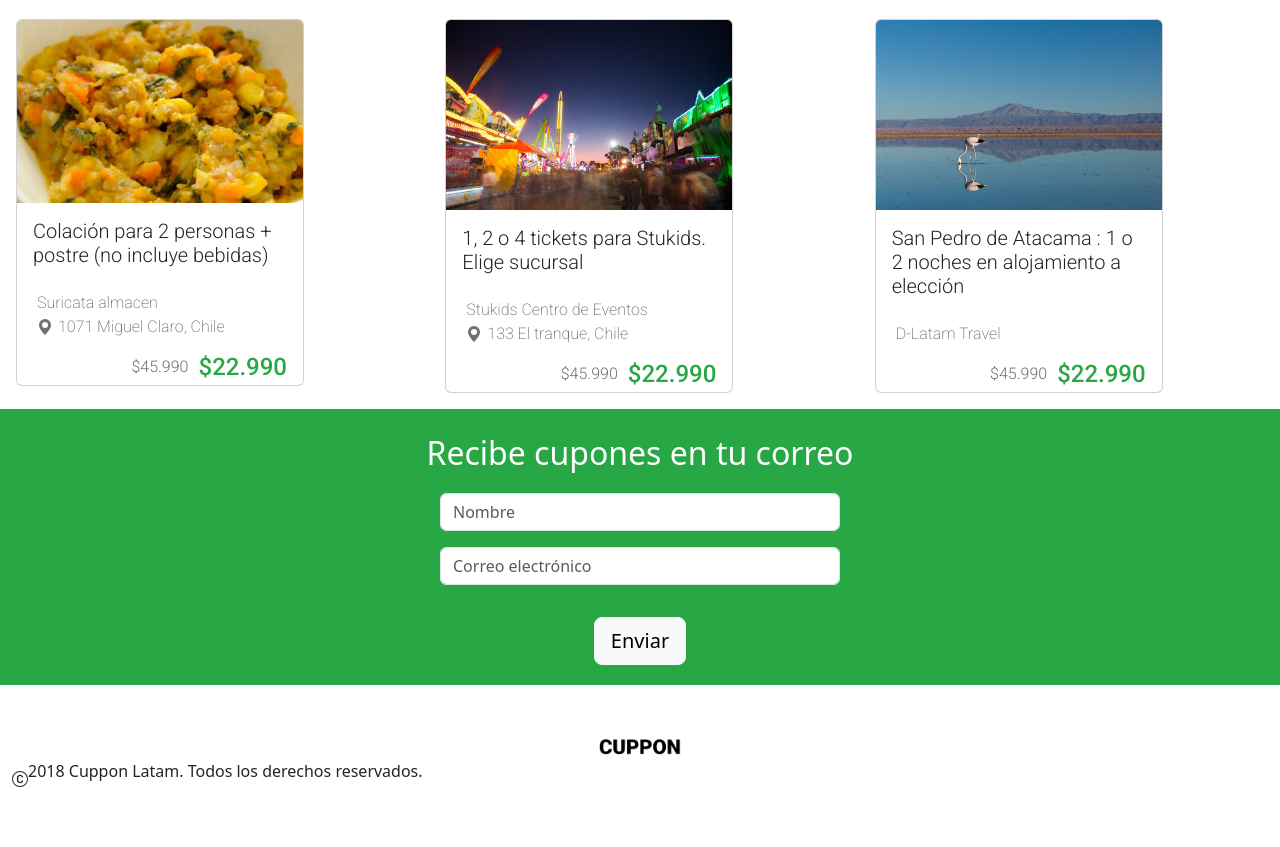
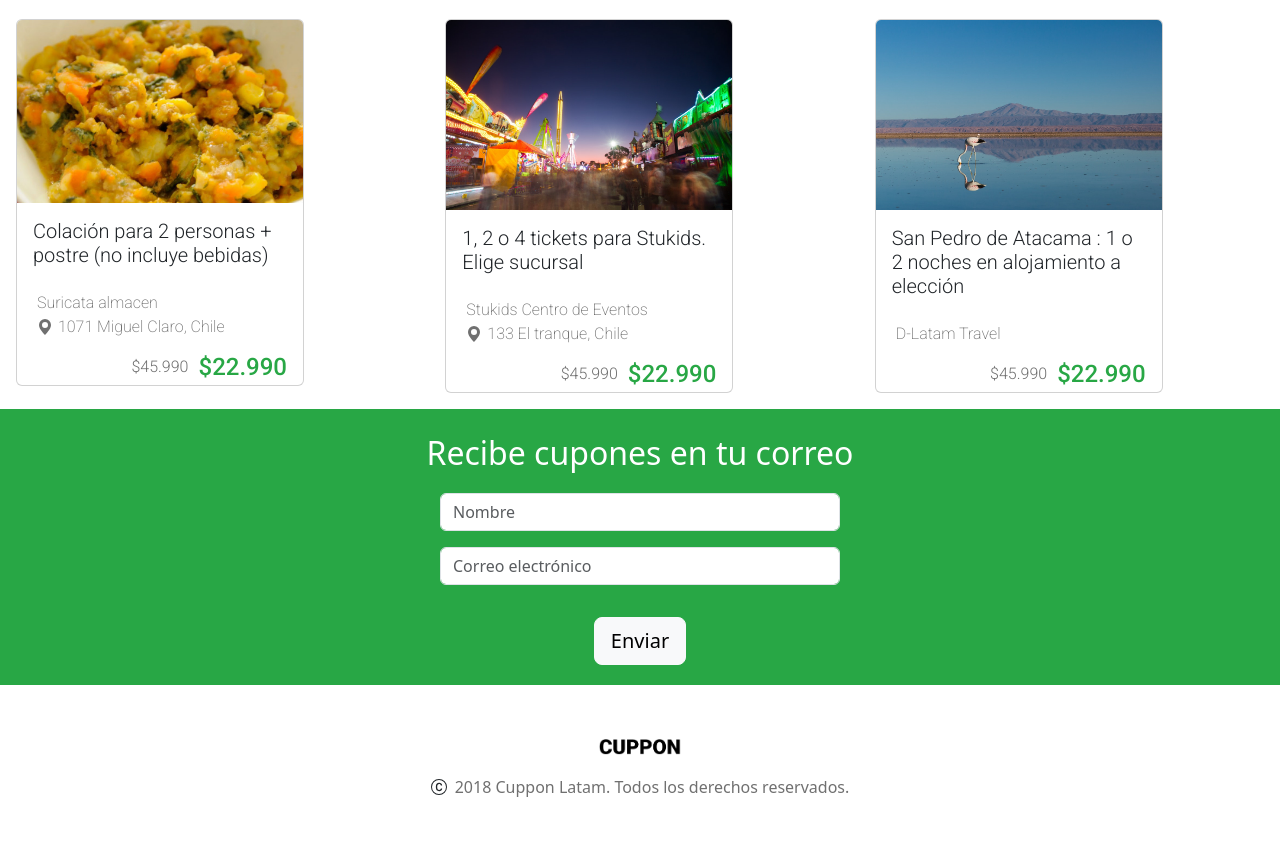
Before and after one commit to Fcontrvillaa/desafio-cuppon, a plain HTML site: page index.html in a window 1280 px wide. Shown: the part 573-1420 px from the top of the page. Drawn offline with nearby package versions, Linux system fonts and the light colour scheme.

Commit message:
final :)

```diff
--- a/assets/css/estilos.css
+++ b/assets/css/estilos.css
@@ -66,7 +66,7 @@
   }
 
   .bi-geo-alt-fill { /* Selector para el SVG */
-    margin-right: 5px; /* Opcional: añade un pequeño espacio entre el SVG y el texto */
+    margin-right: 5px; /*  añade un pequeño espacio entre el SVG y el texto */
   }
 
 
@@ -109,7 +109,9 @@
 
 }
 
-
+.copyrigth p {
+  color: #707070;
+}
 
 
 
@@ -118,13 +120,13 @@
 .max-ancho {
   max-width: 800px;
   align-items: center;
-} */
+}
 
 .copyrigth {
-  display: flex; /* Convierte el div en un contenedor flexible */
+  display: flex; *//* Convierte el div en un contenedor flexible */
   /* Asegura que los elementos se dispongan en fila (uno al lado del otro) */
-  align-items: center; /* Opcional: alinea verticalmente los elementos (texto y SVG) */
-}
+  /* align-items: center; Opcional: alinea verticalmente los elementos (texto y SVG) */
+
 
 .copy {
   display: flex; /* Convierte el div en un contenedor flexible */
--- a/index.html
+++ b/index.html
@@ -235,26 +235,26 @@
 
 
 <!--Footer-->
-<section class="footer">
+
   <footer class=" text-center py-5">
     <div class="container-fluid">
         <a href="www.cuppon.com">
             <img src="assets/img/logo-black.png" width="82" height="24" class="img-fluid " alt="cuppon black">
         </a>
 
-          <div class="copy">
-            <div class="copyrigth">
-              <svg xmlns="http://www.w3.org/2000/svg" width="16" height="16" fill="currentColor" class="bi bi-c-circle" viewBox="0 0 16 16">
+        <div class="copy d-lg-block text-center">
+            <div class="container copyrigth align-items-center d-flex align-items-center justify-content-center" padding-top="10px">
+                <div class="d-flex align-items-center pt-3">
+                    <svg xmlns="http://www.w3.org/2000/svg" width="16" height="16" fill="currentColor" class="bi bi-c-circle me-2" viewBox="0 0 16 16">
                         <path d="M1 8a7 7 0 1 0 14 0A7 7 0 0 0 1 8m15 0A8 8 0 1 1 0 8a8 8 0 0 1 16 0M8.146 4.992c-1.212 0-1.927.92-1.927 2.502v1.06c0 1.571.703 2.462 1.927 2.462.979 0 1.641-.586 1.729-1.418h1.295v.093c-.1 1.448-1.354 2.467-3.03 2.467-2.091 0-3.269-1.336-3.269-3.603V7.482c0-2.261 1.201-3.638 3.27-3.638 1.681 0 2.935 1.054 3.029 2.572v.088H9.875c-.088-.879-.768-1.512-1.729-1.512"/>
                     </svg>
-
-              <p>  2018 Cuppon Latam. Todos los derechos reservados.</p>
+                    <p class="mb-0"> 2018 Cuppon Latam. Todos los derechos reservados.</p>
                 </div>
             </div>
-
+        </div>
     </div>
 </footer>
-</section>
+
 
 
 
```
Lines whose indentation alone changed are shown as unchanged.
